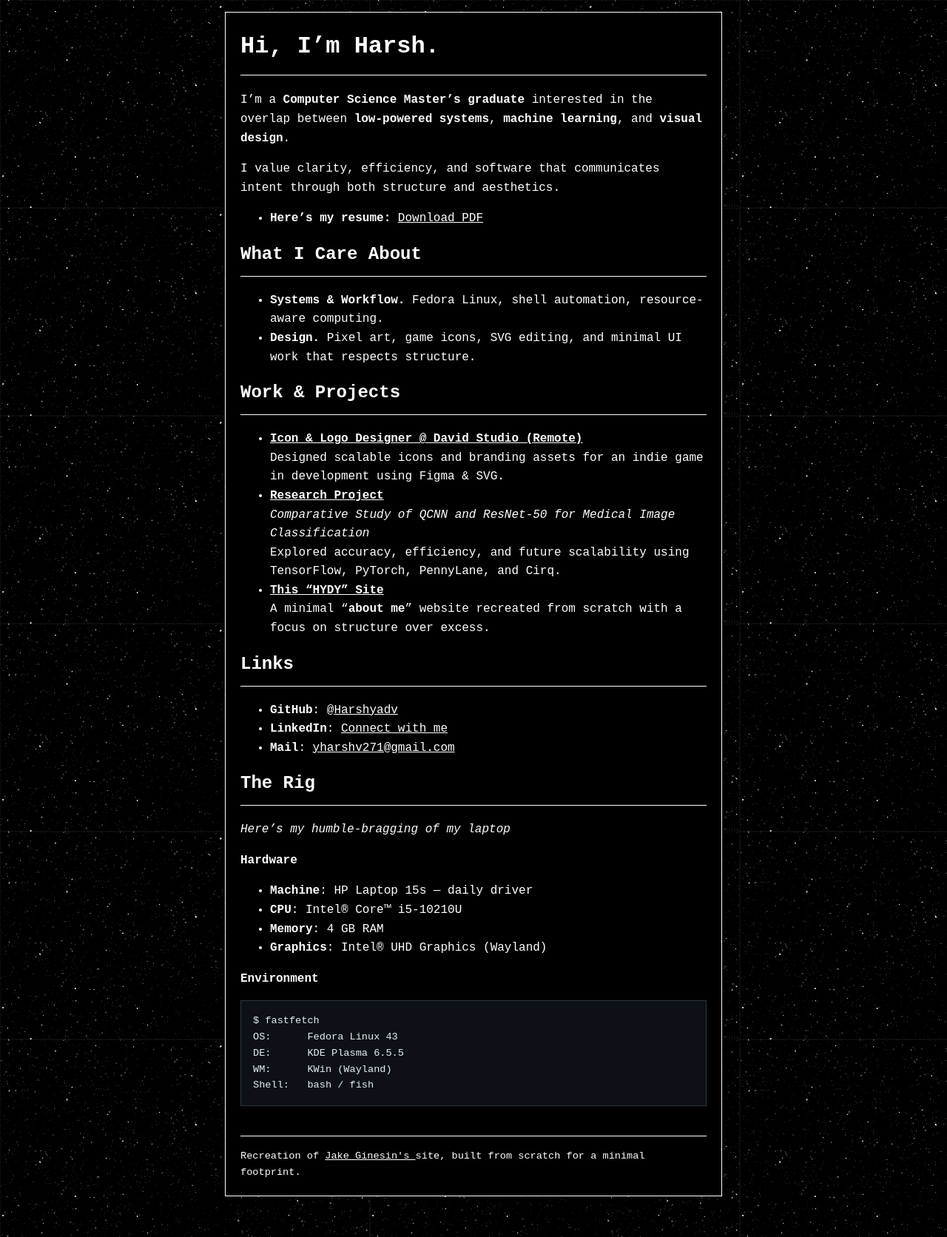
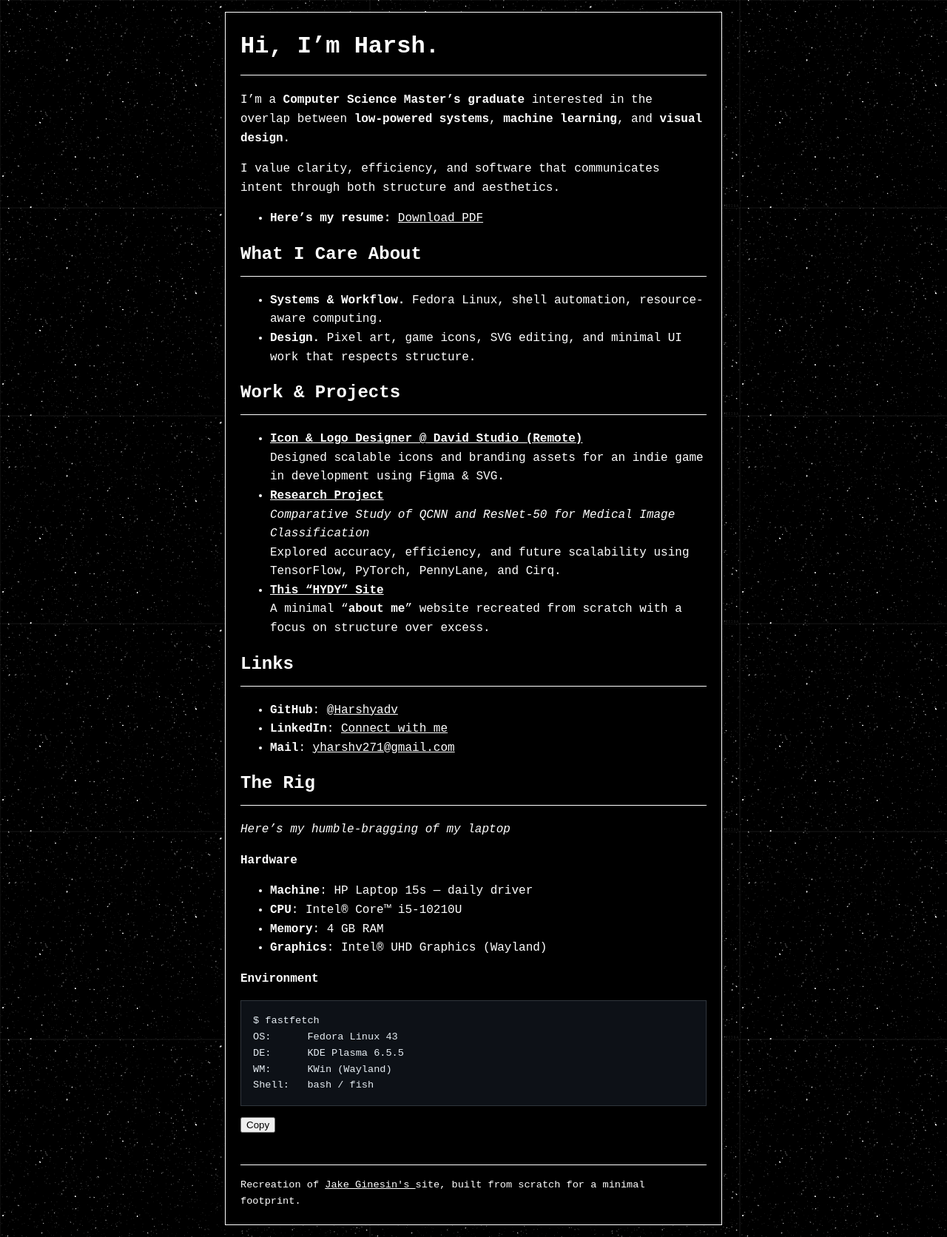
Before and after one commit to Harshyadv/HYDV, a Jekyll site: the page built from index.md, in a window 1280 px wide. Shown: the whole page at 74% size. Built offline with Jekyll 4.4.1, drawn with Linux system fonts in a browser that asks for light colours; a style sheet for code colours, icons or effects is not loaded.

Commit message:
Update style.css

```diff
--- a/assets/style.css
+++ b/assets/style.css
@@ -1,25 +1,24 @@
 ---
 ---
 
-{
+/* Nerd Font import — MUST be at the top, no braces */
 @import url("https://cdn.jsdelivr.net/npm/@nerdfonts/jetbrains-mono-nerd-font@3.0.0/jetbrains-mono.min.css");
-}
+
 :root {
     --bg-color: #000;
     --text-color: #fff;
     --border-color: #fff;
-    /* Updated Nerd Font stack */
     --font-main: "JetBrainsMono NF", "JetBrains Mono", monospace;
 }
 
-/* 3. RESET */
+/* RESET */
 *,
 *::before,
 *::after {
     box-sizing: border-box;
 }
 
-/* 4. GLOBAL STYLES */
+/* GLOBAL */
 body {
     margin: 0;
     padding: 16px;
@@ -29,31 +28,23 @@
     line-height: 1.6;
     font-size: 16px;
 
-    /* Background Star Logic (using your GIF) */
     background-image: url("{{ '/assets/stars.gif' | relative_url }}");
     background-repeat: repeat;
     background-attachment: fixed;
 
-    /* Crisp Pixels for the Stars */
     image-rendering: pixelated;
-    image-rendering: -moz-crisp-edges;
-    image-rendering: crisp-edges;
 }
 
-/* 5. LAYOUT: THE CONTENT BOX */
+/* CONTENT BOX */
 .box {
     max-width: 42rem;
     margin: 0 auto;
     padding: 20px;
     border: 1px solid var(--border-color);
-    background-color: var(
-        --bg-color
-    ); /* Keeps the background black inside the box */
-    position: relative;
-    z-index: 1;
+    background-color: var(--bg-color);
 }
 
-/* 6. TYPOGRAPHY */
+/* TYPOGRAPHY */
 h1,
 h2,
 h3 {
@@ -72,13 +63,12 @@
     opacity: 0.75;
 }
 
-/* 7. CODE & TERMINAL STYLES */
+/* CODE */
 code,
 pre {
-    font-family: var(--font-main) !important;
+    font-family: var(--font-main);
 }
 
-/* Inline code snippet */
 p > code {
     background-color: #000;
     border: 1px solid var(--border-color);
@@ -86,51 +76,22 @@
     font-size: 0.95em;
 }
 
-/* Block code (Pre) */
 .box pre {
-    display: block;
-    background: #0d1117; /* Terminal dark background */
+    background: #0d1117;
     color: #e6edf3;
     padding: 1rem;
     border: 1px solid #30363d;
     font-size: 0.85rem;
     overflow-x: auto;
-    white-space: pre;
 }
 
-/* Ensuring pre/code doesn't get stray borders */
 .box pre code {
-    border: none !important;
-    background: transparent !important;
-    padding: 0 !important;
+    background: none;
+    border: none;
+    padding: 0;
 }
 
-/* 8. UI COMPONENTS (Copy Button, etc.) */
-.code-wrapper {
-    position: relative;
-}
-
-.copy-button {
-    position: absolute;
-    top: 5px;
-    right: 5px;
-    padding: 4px 8px;
-    font-size: 10px;
-    text-transform: uppercase;
-    background: #30363d;
-    color: #c9d1d9;
-    border: 1px solid #8b949e;
-    border-radius: 4px;
-    cursor: pointer;
-    opacity: 0;
-    transition: opacity 0.2s ease;
-}
-
-.code-wrapper:hover .copy-button {
-    opacity: 1;
-}
-
-/* 9. FOOTER */
+/* FOOTER */
 footer {
     margin-top: 2.5rem;
     padding-top: 1rem;
@@ -138,23 +99,29 @@
     font-size: 0.85rem;
 }
 
-/* 10. MOBILE TWEAKS */
+/* 🔥 MOBILE THAT DOESN’T SUCK */
 @media (max-width: 480px) {
     body {
-        padding: 0; /* Let's clear padding for a "Star strip" on the side */
+        padding: env(safe-area-inset-top) env(safe-area-inset-right)
+            env(safe-area-inset-bottom) env(safe-area-inset-left);
     }
 
     .box {
-        margin: 0 0 0 10%; /* Creates a gap on the left to see your stars */
-        width: 90%;
+        width: 100%;
+        margin: 0;
         padding: 16px;
+
+        /* keep the “star strip” without breaking layout */
+        border-left: none;
         border-right: none;
-        border-top: none;
-        border-bottom: none;
-        min-height: 100vh;
+        border-radius: 0;
     }
 
     h1 {
-        font-size: 1.6rem;
+        font-size: 1.5rem;
+    }
+
+    pre {
+        font-size: 0.8rem;
     }
 }
```
